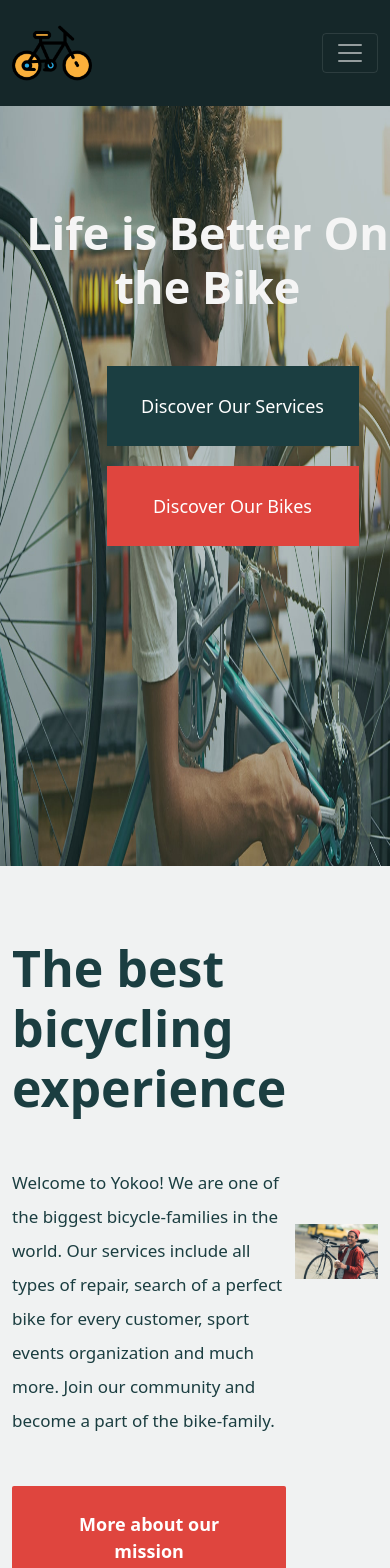
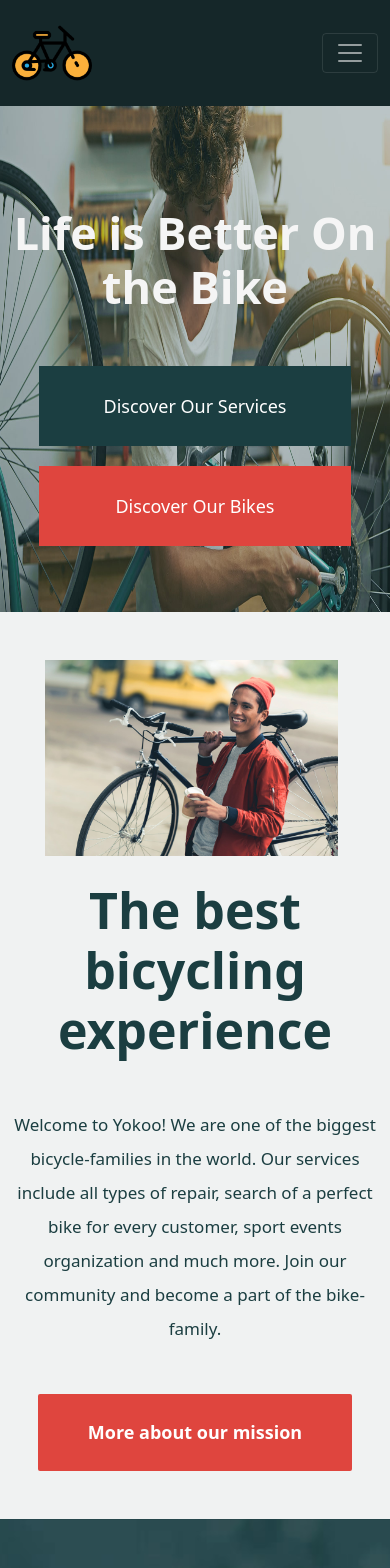
Before and after one commit to ZeroBug404/bicycle-inventory-client-MERN-website, a React (Create React App) app: page / in a window 390 px wide. Shown: the top 1568 px of the page. Built offline with nearby package versions, Linux system fonts and the light colour scheme; no server answers.

Commit message:
pass reset and email verification added

```diff
--- a/package.json
+++ b/package.json
@@ -16,6 +16,7 @@
     "react-hook-form": "^7.30.0",
     "react-router-dom": "^6.3.0",
     "react-scripts": "5.0.1",
+    "react-toastify": "^9.0.1",
     "web-vitals": "^2.1.4"
   },
   "scripts": {
--- a/src/Pages/Home/Banner/Banner.css
+++ b/src/Pages/Home/Banner/Banner.css
@@ -9,11 +9,11 @@
     z-index: 1;
     opacity: 1;
 } */
-.banner-container{
+.banner-container {
   position: relative;
   text-align: center;
 }
-.banner-title{
+.banner-title {
   color: whitesmoke;
   font-size: 55px;
   font-weight: bold;
@@ -22,12 +22,12 @@
   left: 350px;
 }
 
-.banner-btn{
+.banner-btn {
   position: absolute;
   top: 250px;
   left: 350px;
 }
-.banner-btn button{
+.banner-btn button {
   width: 300px;
   height: 80px;
   border: none;
@@ -36,43 +36,40 @@
   font-weight: 500;
   font-size: 20px;
 }
-.banner-btn-1{
+.banner-btn-1 {
   background-color: #1b3e41;
   transition: 0.5s ease;
-
 }
-.banner-btn-2{
+.banner-btn-2 {
   background-color: #df453e;
   transition: 0.5s ease;
 }
 
-.banner-btn-1:hover{
+.banner-btn-1:hover {
   background-color: #df453e;
 }
-.banner-btn-2:hover{
+.banner-btn-2:hover {
   background-color: #1b3e41;
 }
 
-
-@media only screen and (max-width: 576px){
-    /* .bannerimage {
-        width: 100%;
-
-    } */
-    .banner-btn{
+@media only screen and (max-width: 576px) {
+  .bannerimage {
+    height: 60vh;
+  }
+  .banner-btn {
     top: 250px;
-        left: 75px;
+    left: 0px;
   }
-    .banner-btn button{
+  .banner-btn button {
     width: 80%;
     font-size: 18px;
   }
-    .banner-title{
+  .banner-title {
     color: whitesmoke;
     font-size: 45px;
     font-weight: bold;
     position: absolute;
     top: 100px;
-        left: 25px;
+    left: 0px;
   }
 }
--- a/src/Pages/Home/Inventory/Inventory.css
+++ b/src/Pages/Home/Inventory/Inventory.css
@@ -20,3 +20,9 @@
 .manageInventory:hover{
     background: #1b3e41;
 }
+
+@media only screen and (max-width: 1200px){
+    .products{
+        grid-template-columns: repeat(1, 1fr);
+    }
+}
--- a/src/Pages/Home/OurMission/OurMission.css
+++ b/src/Pages/Home/OurMission/OurMission.css
@@ -1,4 +1,4 @@
-.ourMission-btn{
+.ourMission-btn {
   border: none;
   border-radius: 2px;
   background: #df453e;
@@ -8,6 +8,17 @@
   font-weight: bold;
   transition: 0.5s ease;
 }
-.ourMission-btn:hover{
+.ourMission-btn:hover {
   background: #1b3e41;
 }
+
+@media only screen and (max-width: 576px) {
+  .mission-container {
+    flex-direction: column-reverse;
+    text-align: center;
+    text-align: center;
+  }
+  .cycling-img {
+    margin-right: 40px;
+  }
+}
--- a/src/Pages/Home/OurMission/OurMission.js
+++ b/src/Pages/Home/OurMission/OurMission.js
@@ -5,14 +5,14 @@ import './OurMission.css'
 const OurMission = () => {
     return (
         <div style={{backgroundColor: '#f0f2f2'}} className=''>
-            <div className='container d-flex align-items-center justify-content-between py-5'>
+            <div className='container d-flex align-items-center justify-content-between py-5 mission-container'>
                 <div>
                     <h2 style={{color: '#1b3e41', fontSize: '50px', fontWeight: 'bold'}} className='my-4'>The best bicycling experience</h2>
                     <p style={{color: '#1b3e41', fontSize: '17px'}} className='lh-lg my-5 '>Welcome to Yokoo! We are one of the biggest bicycle-families in the world. Our services include all types of repair, search of a perfect bike for every customer, sport events organization and much more. Join our community and become a part of the bike-family.</p>
 
                     <button className='ourMission-btn'>More about our mission</button>
                 </div>
-                <div className='d-flex align-items-center justify-content-end'>
+                <div className='d-flex align-items-center justify-content-end cycling-img'>
                     <img width={'90%'} src={bestCycling} alt="" />
                 </div>
             </div>
--- a/src/Pages/Home/Repair/Repair.css
+++ b/src/Pages/Home/Repair/Repair.css
@@ -1,4 +1,4 @@
-.repair-section{
+.repair-section {
   background-image: url("../../../images/repair-service.jpg");
   background-size: cover;
   background-position: center;
@@ -6,12 +6,19 @@
   justify-content: center;
   align-items: center;
 }
-.service-options{
+.service-options {
   display: grid;
   grid-template-columns: repeat(2, 1fr);
   grid-gap: 10px;
 }
-.service-title{
+.service-title {
   font-size: 70px;
   font-weight: bold;
 }
+
+@media only screen and (max-width: 576px) {
+  .repair-section {
+    flex-direction: column-reverse;
+    text-align: center;
+  }
+}
--- a/src/Pages/Login/Login/Login.js
+++ b/src/Pages/Login/Login/Login.js
@@ -1,19 +1,26 @@
 /* eslint-disable no-unused-vars */
 import React from 'react';
-import { useForm } from 'react-hook-form';
+import { useSignInWithEmailAndPassword, useSendPasswordResetEmail } from 'react-firebase-hooks/auth';
 import { Link, useLocation, useNavigate } from 'react-router-dom';
-import { useSignInWithEmailAndPassword } from 'react-firebase-hooks/auth';
 import auth from '../../../firebase.init';
 import SocialLogin from '../SocialLogin/SocialLogin';
+import {useRef} from "react";
+import { ToastContainer, toast } from 'react-toastify';
+import 'react-toastify/dist/ReactToastify.css';
 
 
 const Login = () => {
+    const emailRef = useRef(true)
     const [
         signInWithEmailAndPassword,
         user,
         loading,
         error,
       ] = useSignInWithEmailAndPassword(auth);
+
+    const [sendPasswordResetEmail, sending, error2] = useSendPasswordResetEmail(
+        auth
+    );
 
     const navigate = useNavigate();
     const location = useLocation();
@@ -23,13 +30,19 @@ const Login = () => {
         const email = e.target.email.value;
         const password = e.target.password.value;
 
-        signInWithEmailAndPassword(email, password)
+        signInWithEmailAndPassword(email, password);
     }
 
     const from = location.state?.from?.pathname || "/";
 
+    let errorElement;
+
     if(user){
         navigate(from, { replace: true });
+    }
+
+    if (error) {
+        errorElement = <p className='text-danger'>Error: {error?.message}</p>
     }
 
     const onSubmit = data => console.log(data);
@@ -38,11 +51,22 @@ const Login = () => {
         navigate('/register')
     }
 
+    const handleResetPass = (e) => {
+        const email = emailRef.current.value
+       if (email) {
+            sendPasswordResetEmail(email);
+            toast('Check your mail to reset your password');
+       }
+       else{
+           toast('Please enter ypur email')
+       }
+    }
+
     return (
         <div className="text-center my-5">
         <h2 className="my-4">Please Login</h2>
         <form className="container" onSubmit={handleLogin}>
-            <input type="email" name="email" placeholder="Email" required/>
+            <input ref={emailRef} type="email" name="email" placeholder="Email" required/>
             <br />
             <br />
             <input type="password" name="password" placeholder="Password" required/>
@@ -52,7 +76,10 @@ const Login = () => {
             <br />
             <br />
         </form>
+        {errorElement}
         <p>Don't have an account? <Link to="/register" className='text-primary pe-auto text-decoration-none' onClick={navigateRegister}>Please Register</Link> </p>
+
+        <p>Forget your password? <button onClick={handleResetPass} className='btn btn-secondary'>Reset password</button></p>
 
         <div className="or-section">
           <div></div>
@@ -63,6 +90,7 @@ const Login = () => {
         <div>
           <SocialLogin></SocialLogin>
         </div>
+        <ToastContainer />
     </div>
     );
 };
--- a/src/Pages/Login/Register/Register.js
+++ b/src/Pages/Login/Register/Register.js
@@ -1,7 +1,7 @@
 /* eslint-disable no-unused-vars */
 import React, { useState } from "react";
 import { Link, useNavigate } from "react-router-dom";
-import { useCreateUserWithEmailAndPassword } from 'react-firebase-hooks/auth';
+import { useCreateUserWithEmailAndPassword, useSendEmailVerification } from 'react-firebase-hooks/auth';
 import './Register.css';
 import auth from '../../../firebase.init';
 import SocialLogin from "../SocialLogin/SocialLogin";
@@ -14,7 +14,10 @@ const Register = () => {
     user,
     loading,
     error,
-  ] = useCreateUserWithEmailAndPassword(auth);
+  ] = useCreateUserWithEmailAndPassword(auth, {sendEmailVerification: true});
+
+  const [sendEmailVerification, sending, error2] = useSendEmailVerification(auth);
+
     const navigate = useNavigate();
 
     const onSubmit = data => console.log(data);
@@ -26,6 +29,8 @@ const Register = () => {
       const password = e.target.password.value;
 
       createUserWithEmailAndPassword(email, password)
+
+
   }
 
   if (user) {
```
Also changed, not shown: 1 other file (tests, documents, lock files or other folders). Lines whose indentation alone changed are shown as unchanged.
